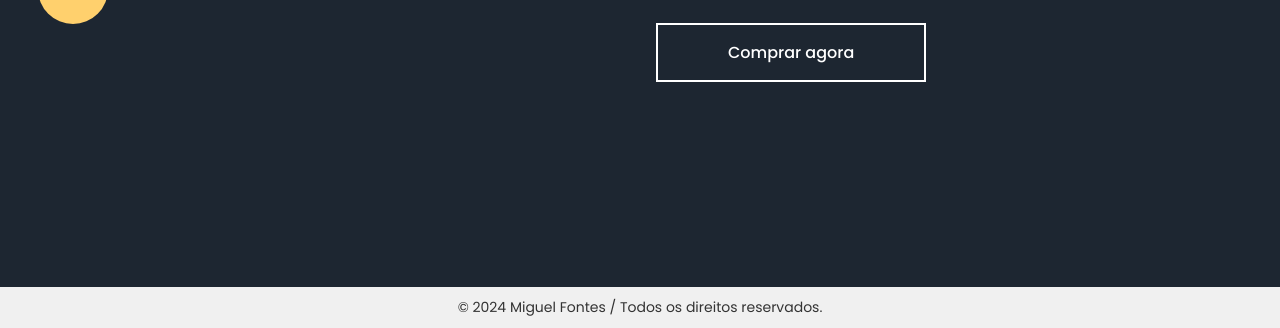
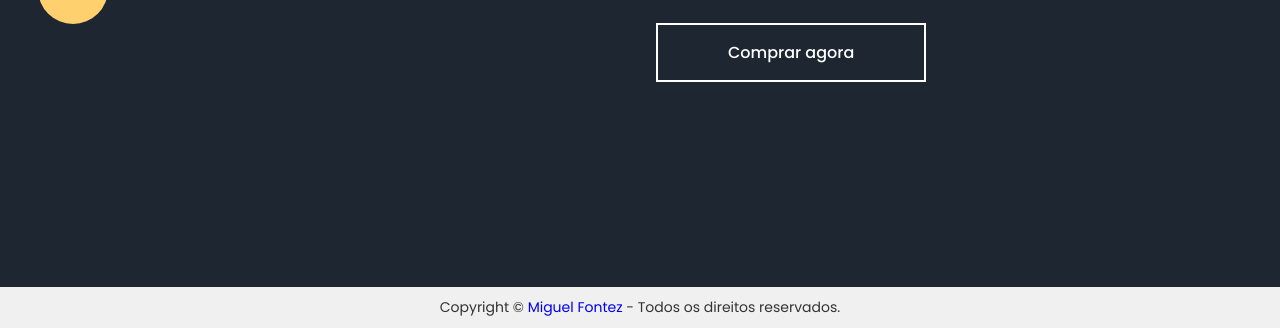
Before and after one commit to mifontez/e-commerce_website, a plain HTML site: page index.html in a window 1280 px wide. Shown: the part 513-841 px from the top of the page. Drawn offline with nearby package versions, Linux system fonts and the light colour scheme.

Commit message:
Update index.html

```diff
--- a/index.html
+++ b/index.html
@@ -55,7 +55,7 @@
         <li><img src="img/main3.png" onclick="slider('img/product3.png')"></li>
     </div>
 </div><!--fechando a class main-->
-<footer>© 2024 Miguel Fontes / Todos os direitos reservados.</footer>
+<footer>Copyright &copy; <a href="#home" style="text-decoration: none;">Miguel Fontez</a> - Todos os direitos reservados.</footer>
     <script src="script.js"></script>
 </body>
 </html>
```
